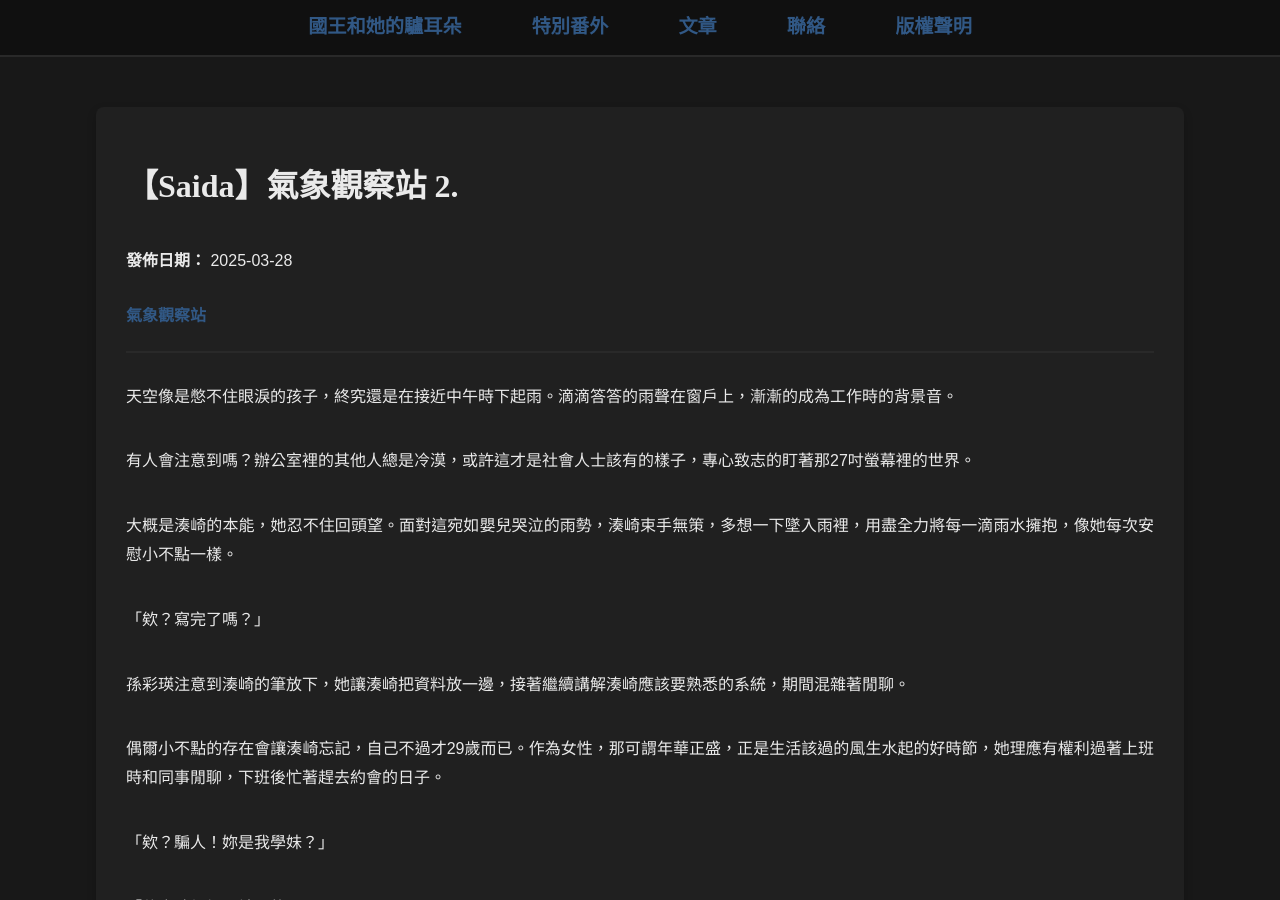
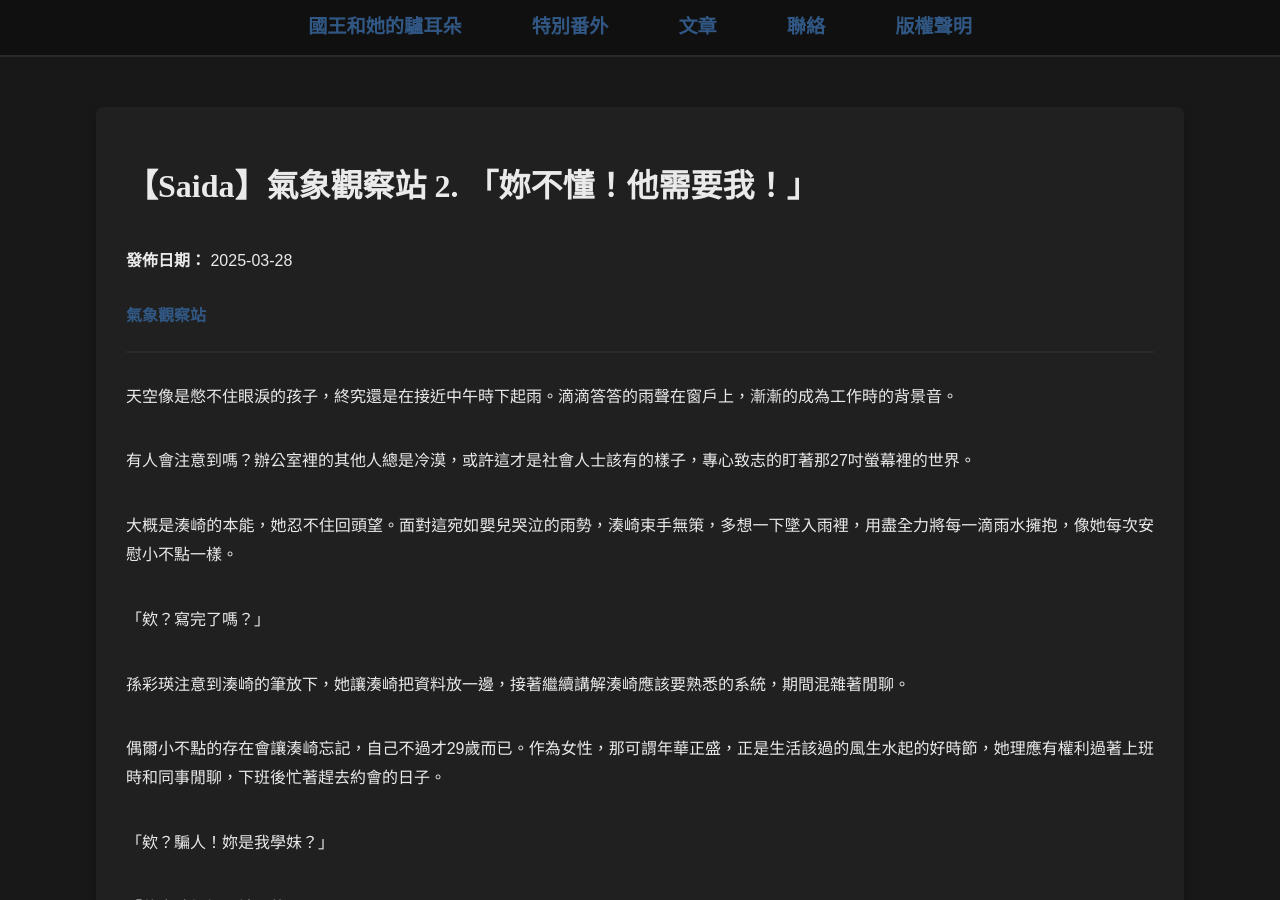
Before and after one commit to thekingwithdonkeyears/website, a Jekyll site: the page built from _posts/2025-03-28-Saida-氣象觀察站-02-妳不懂他需要我.md, in a window 1280 px wide and 900 px high. Built offline with Jekyll 4.4.1, drawn with Linux system fonts in a browser that asks for light colours.

Commit message:
Update and rename 2025-03-28-Saida-氣象觀察站-02.md to 2025-03-28-Saida-氣象觀察站-02-妳不懂他需要我.md

```diff
--- a/_posts/2025-03-28-Saida-氣象觀察站-02.md
+++ b/_posts/2025-03-28-Saida-氣象觀察站-02-妳不懂他需要我.md
@@ -1,6 +1,6 @@
 ---
 layout: post
-title: 【Saida】氣象觀察站 2.
+title: 【Saida】氣象觀察站 2. 「妳不懂！他需要我！」
 categories:
   - 氣象觀察站
 tags:
```
